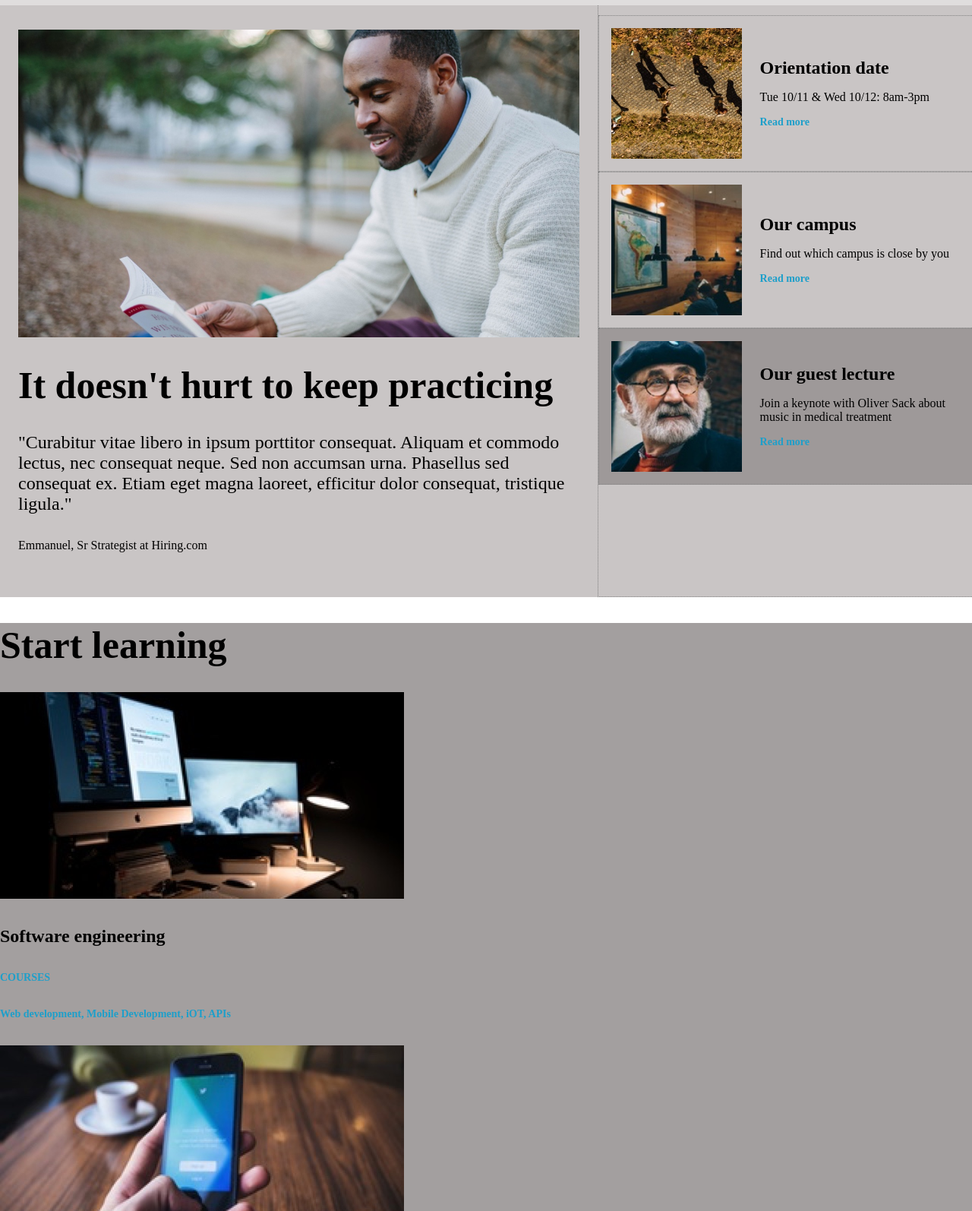
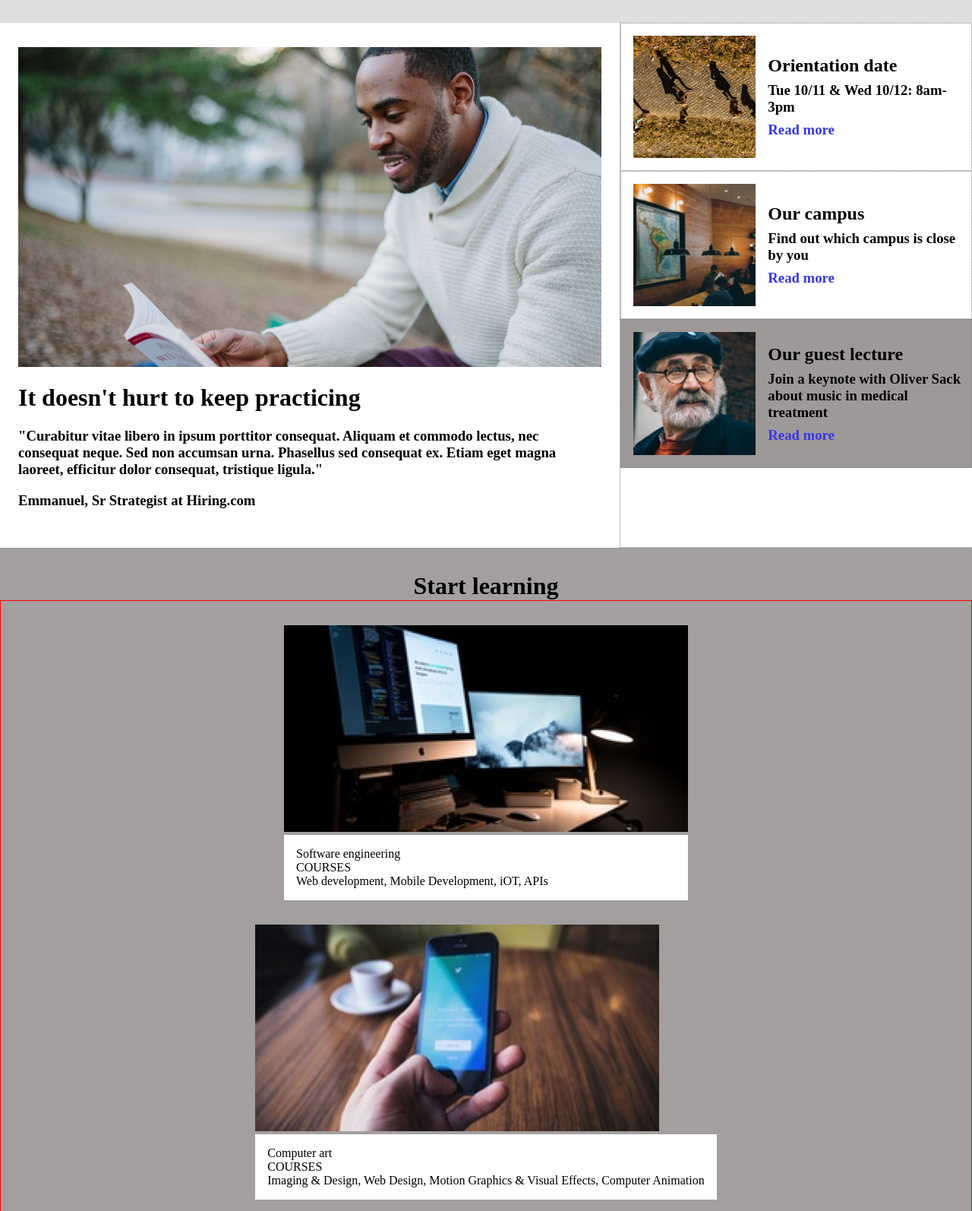
Before and after one commit to agirod13/Colmar, a plain HTML site: page index.html in a window 1280 px wide. Shown: the part 666-2260 px from the top of the page at 76% size. Drawn offline with Linux system fonts and the light colour scheme.

Commit message:
Fixed html and added style

```diff
--- a/index.html
+++ b/index.html
@@ -25,100 +25,124 @@
             </div>
         </nav>
         <div class="banner">
-            <div class="banleft">
+            <div class="left">
                 <img src="./assets/images/banner.jpg" alt="banner">
             </div>
+            <div class="right">
                 <ul>
                     <li><h1>Learn something new everyday</h1></li>
-                <li><h3>Lorem ipsum dolor sit amet, consectetur adipiscing elit</h3></li>
+                    <li><h2>Lorem ipsum dolor sit amet, consectetur adipiscing elit</h2></li>
                     <li><button>Start here</button></li>
                 </ul>
             </div>
+        </div>
         <div class="information">
-            <div class="inleft">
+            <div class="left">
                 <img src="./assets/images/information-main.jpg" alt="information-main">
                 <ul>
                     <li><h1>It doesn't hurt to keep practicing</h1></li>
-                    <li><h4>"Curabitur vitae libero in ipsum porttitor consequat. Aliquam et commodo lectus, nec consequat neque. Sed non accumsan urna. Phasellus sed consequat ex. Etiam eget magna laoreet, efficitur dolor consequat, tristique ligula."</h4></li>
-                    <li><h5>Emmanuel, Sr Strategist at Hiring.com</h5></li>
+                    <li><h3>"Curabitur vitae libero in ipsum porttitor consequat. Aliquam et commodo lectus, nec consequat neque. Sed non accumsan urna. Phasellus sed consequat ex. Etiam eget magna laoreet, efficitur dolor consequat, tristique ligula."</h3></li>
+                    <li><h3>Emmanuel, Sr Strategist at Hiring.com</h5></li>
                 </ul>
             </div>
-            <div class="inright">
+            <div class="right">
                 <div class="container">
                     <div class="card">
                         <img src="./assets/images/information-orientation.jpg" alt="information-orientation">
                         <ul>
-                            <li><h4>Orientation date</h4></li>
-                            <li><h5>Tue 10/11 & Wed 10/12: 8am-3pm</h5></li>
-                            <li><h6>Read more</h6></li>
+                            <li><h2>Orientation date</h2></li>
+                            <li><h3>Tue 10/11 & Wed 10/12: 8am-3pm</h3></li>
+                            <li><h3 class="read">Read more</h3></li>
                         </ul>
                     </div>
                     <div class="card">
                         <img src="./assets/images/information-campus.jpg" alt="information-campus">
                         <ul>
-                            <li><h4>Our campus</h4></li>
-                            <li><h5>Find out which campus is close by you</h5></li>
-                            <li><h6>Read more</h6></li>
+                            <li><h2>Our campus</h2></li>
+                            <li><h3>Find out which campus is close by you</h3></li>
+                            <li><h3 class="read">Read more</h3></li>
                         </ul>
                     </div>
                     <div class="card" style="background-color: #9e9999;">
                         <img src="./assets/images/information-guest-lecture.jpg" alt="guest-lecture">
                         <ul>
-                            <li><h4>Our guest lecture</h4></li>
-                            <li><h5>Join a keynote with Oliver Sack about music in medical treatment</h5></li>
-                            <li><h6>Read more</h6></li>
+                            <li><h2>Our guest lecture</h2></li>
+                            <li><h3>Join a keynote with Oliver Sack about music in medical treatment</h3></li>
+                            <li><h3 class="read">Read more</h3></li>
                         </ul>
                     </div>
                 </div>
             </div>
         </div>
+            <div class="top" style="background-color:#a39f9f;">
+                <h1>Start learning</h1>
+            </div>
             <div class="course">
-            <h1>Start learning</h1>
+                <div class="class">
                     <img src="./assets/images/course-software.jpg" alt="software">
-            <h4>Software engineering</h4>
-            <h6>COURSES</h6>
-            <h6>Web development, Mobile Development, iOT, APIs</h6>
+                    <div class="description">Software engineering<br> COURSES<br> Web development, Mobile Development, iOT, APIs</div>
+                </div>
+                <div class="class">
                     <img src="./assets/images/course-computer-art.jpg" alt="computer-art">
-            <h4>Computer art</h4>
-            <h6>COURSES</h6>
-            <h6>Imaging & Design, Web Design, Motion Graphics & Visual Effects, Computer Animation</h6>
+                    <div class="description">Computer art<br> COURSES<br> Imaging & Design, Web Design, Motion Graphics & Visual Effects, Computer Animation</div>
+                </div>
+                <div class="class">
                     <img src="./assets/images/course-design.jpg" alt="design">
-            <h4>Design</h4>
-            <h6>COURSES</h6>
-            <h6>User Experience Design, User Research, Visual Design</h6>
+                    <div class="description">Design<br> COURSES<br> User Experience Design, User Research, Visual Design</div>
+                </div>
+                <div class="class">
                     <img src="./assets/images/course-data.jpg" alt="data">
-            <h4>Data</h4>
-            <h6>COURSES</h6>
-            <h6>Data Science, Big Data, SQL, Data Visualization</h6>
+                    <div class="description">Data<br> COURSES<br> Data Science, Big Data, SQL, Data Visualization</div>
+                </div>
+                <div class="class">
                     <img src="./assets/images/course-business.jpg" alt="business">
-            <h4>Business</h4>
-            <h6>COURSES</h6>
-            <h6>Product Development, Business Development, Startup</h6>
+                    <div class="description">Business<br> COURSES<br> Product Development, Business Development, Startup</div>
+                </div>
+                <div class="class">
                     <img src="./assets/images/course-marketing.jpg" alt="marketing">
-            <h4>Marketing</h4>
-            <h6>COURSES</h6>
-            <h6>Analytics, Content Marketing, Mobile Marketing</h6>
+                    <div class="description">Marketing<br> COURSES<br> Analytics, Content Marketing, Mobile Marketing</div>
+                </div>
+            </div>
+        <div class="top">
+            <h1>Thesis exhibit</h1>
         </div>
         <div class="thesis">
-            <h1>Thesis exhibit</h1>
+            <div class="left">
                 <video src="./assets/videos/thesis.mp4" controls>Video not supported</video>
-            <h1>Reimagine urban</h1>
-            <h3>"Curabitur vitae libero in ipsum porttitor consequat. Aliquam et commodo lectus, nec consequat neque. Sed non accumsan urna. Phasellus sed consequat ex. Etiam eget magna laoreet, efficitur dolor consequat, tristique ligula."</h3>
-            <div class="right2">
+                <ul>
+                    <li><h1>Reimagine urban</h1></li>
+                    <li><h3>"Curabitur vitae libero in ipsum porttitor consequat. Aliquam et commodo lectus, nec consequat neque. Sed non accumsan urna. Phasellus sed consequat ex. Etiam eget magna laoreet, efficitur dolor consequat, tristique ligula."</h3></li>
+                </ul>
+            </div>
+            <div class="right">
+                <div class="container">
+                    <div class="card" style="background-color: #9e9999;">
                         <img src="./assets/images/thesis-fisma.jpg" alt="thesis">
-                <h4>Fisma: Design and Prototype</h4>
-                <h6>Designer showcase of new prototype product</h6>
+                        <ul>
+                            <li><h2>Fisma: Design and Prototype</h2></li>
+                            <li><h3>Designer showcase of new prototype product</h3></li>
+                        </ul>
+                    </div>
+                    <div class="card">
                         <img src="./assets/images/thesis-now-and-then.jpg" alt="now-and-then">
-                <h4>Now and then</h4>
-                <h6>Research study about New York</h6>
+                        <ul>
+                            <li><h2>Now and then</h2></li>
+                            <li><h3>Research study about New York</h3></li>
+                        </ul>
+                    </div>
+                </div>
             </div>
         </div>
         <footer>
-            <h6>&copy;2016 Colmar Academy. All Rights Reserved</h6>
-            <ul class="footer">
+            <div class="left">
+                <h3>&copy;2016 Colmar Academy. All Rights Reserved</h3>
+            </div>
+            <div class="right">
+                <ul>
                     <li>Terms</li>
                     <li>Privacy</li>
                 </ul>
+            </div>
         </footer>
   </body>
 </html>
--- a/style.css
+++ b/style.css
@@ -1,5 +1,63 @@
+/* BODY */
+
 body{
     border: 0;
+    margin: 0;
+}
+
+ul{
+    list-style-type: none;
+}
+
+.left{
+    display: flex;
+    flex-direction:column;
+    width: 60%;
+    padding-left: 24px;
+    padding-top: 32px;
+    padding-bottom: 32px;
+    padding-right: 24px;
+}
+
+.right{
+    padding-right: 24px;
+}
+
+.top{
+    display: flex;
+    flex-direction: row;
+    padding-top: 32px;
+    margin: 0;
+    justify-content: center;
+}
+
+.top h1{
+    margin: 0;
+}
+
+.card{
+    display: flex;
+    border-right: 0;
+}
+
+.card img{
+    width: 35%;
+    height: auto;
+    padding: 16px;
+}
+
+.container ul{
+    padding: 0;
+    margin: 0;
+    display: flex;
+    flex-direction: column;
+    justify-content: center;
+    align-content: center;
+    gap: 8px;
+}
+
+.container h2,
+.container h3{
     margin: 0;
 }
 
@@ -20,43 +78,24 @@ nav img{
     justify-content: center;
 }
 
-.left ul{
+nav .left ul{
     display: flex;
     align-items: center;
     font-size: 32px;
-    padding-left: 24px;
-    padding-left: 24px;
     text-align: center;
 }
 
-.right ul{
+nav .right ul{
     display: flex;
     gap:16px;
-    padding-right: 24px;
 }
 
-/*BANNER*/
-
+/* BANNER */
 .banner{
     background-color: #dfdddd;
     display: flex;
-    padding: 32px 24px;
     justify-content: space-between;
     align-items: center;
-}
-
-.banleft{
-    width: 60%;
-    padding: 0;
-}
-
-.banleft img{
-    width: 100%;
-}
-
-.banner ul{
-    width: 400px;
-    padding-right: 64px;
 }
 
 button {
@@ -68,123 +107,85 @@ button {
     font-size: 18px;
 }
 
-/*INFORMATION*/
-
-.information{
-    background-color:#c9c5c5;
+/* INFORMATION */
+.information,
+.thesis{
     display: flex;
 }
 
-.inleft{
-    display: flex;
-    flex-direction:column;
-    width: 60%;
-    padding: 32px 24px;
+.information .left ul,
+.thesis .left ul{
+    margin: 0;
+    padding: 0;
 }
 
-.inleft ul{
+.information .right{
+    border: 1px dotted gray;
+}
+
+.information .right,
+.thesis .right{
+    width: 40%;
+    border-top: 0;
+    border-right: 0;
     padding: 0;
     margin: 0;
 }
 
-.inleft h4{
-    font-weight: normal;
+.information .card{
+    border: 1px dotted gray;
 }
 
-.inleft img{
-    width: 100%;
+.read{
+    color: #3737e6;
 }
 
-.inright{
+/* COURSE */
+.course{
+    background-color: #a39f9f;
+    padding: 32px 72px;
+    border: 1px solid red;
+    display: flex;
+    justify-content: center;
+    gap: 32px;
+    flex-wrap: wrap;
+}
+
+.description{
+    background-color: #ffffff;
+    padding: 16px 16px;
+    margin: 0;
+    gap: 8px
+}
+
+
+
+/* THESIS */
+.thesis .container{
+    padding-top: 32px;
+    padding-right: 4px;
+}
+
+/* FOOTER */
+footer{
     border: 1px dotted gray;
-    border-top: 0;
-    border-right: 0;
-    width: 40%;
+    display: flex;
+    justify-content: space-between;
+    height: 96px;
+}
+
+footer .left{
     padding: 0;
     margin: 0;
 }
 
-.container{
-    padding-top: 13px;
+footer h3{
+    margin: 0;
+    padding-top: 16px;
+    padding-left: 24px;
 }
 
-.card{
+footer .right ul{
     display: flex;
-    border: 1px dotted gray;
-    border-right: 0;
+    gap:16px;
 }
-
-.inright ul{
-    padding: 0;
-    display: flex;
-    flex-direction: column;
-    justify-content: center;
-    align-content: center;
-}
-
-.inright h4,
-.inright h5,
-.inright h6{
-    margin: 8px;
-}
-
-.inright img{
-    width: 35%;
-    height: auto;
-    padding: 16px;
-}
-
-
-
-
-
-
-
-
-.course{
-    background-color: #a39f9f;
-}
-
-.thesis{
-    background-color:#c9c5c5 ;
-
-}
-
-footer{
-    background-color:#c9c5c5 ;
-
-}
-
-
-ul{
-    list-style-type: none;
-}
-
-
-h3{
-    font-size: 32px;
-}
-
-h1{
-    font-size: 50px;
-}
-
-h4{
-    font-weight: bold;
-    font-size: 24px;
-}
-
-h5{
-    font-weight: 200;
-    font-size: 16px;
-}
-
-h6{
-    color: #1d9fca;
-    font-size: 14px;
-}
-
-video{
-    width: 60%;
-    height: auto;
-}
```
Lines whose indentation alone changed are shown as unchanged.
